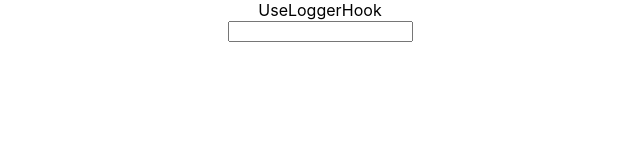
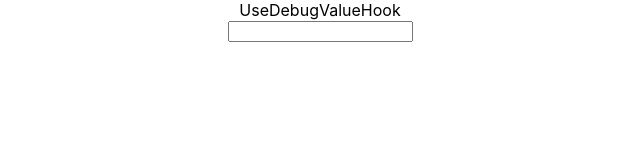
Before and after one commit to es-77/react-js-learn-app, a React (Create React App) app: page / in a window 1280 px wide. Shown: the top 160 px of the page, without its empty margins (320-960 px from the left). Built offline with nearby package versions, Linux system fonts and the light colour scheme.

Commit message:
use debuger hook

```diff
--- a/src/App.js
+++ b/src/App.js
@@ -25,9 +25,9 @@ function App() {
       {/* <UseRefHook /> */}
       {/* <UseImperativeHook /> */}
       {/* <UseLayoutEffectHook /> */}
-      <UseLoggerHook />
-      {/*<UseDebugValueHook />
-      <UseLocalStorageHook /> */}
+      {/* <UseLoggerHook /> */}
+      <UseDebugValueHook />
+      {/* <UseLocalStorageHook /> */}
     </div>
   );
 }
--- a/src/hooks_components/UseDebugValueHook.js
+++ b/src/hooks_components/UseDebugValueHook.js
@@ -1,9 +1,17 @@
-import React from 'react'
+import React, { useDebugValue, useState } from 'react'
 
 export default function UseDebugValueHook() {
+    /*
+    * first install react devtool
+    to to component click on UseDebugValueHook or your component name
+    **/
+    const [text, setText] = useState('')
+    useDebugValue(text)
     return (
         <div>
             UseDebugValueHook
+            <br />
+            <input type="text" name="name" id="name" value={text} onChange={(e) => setText(e.target.value)} />
         </div>
     )
 }
```
